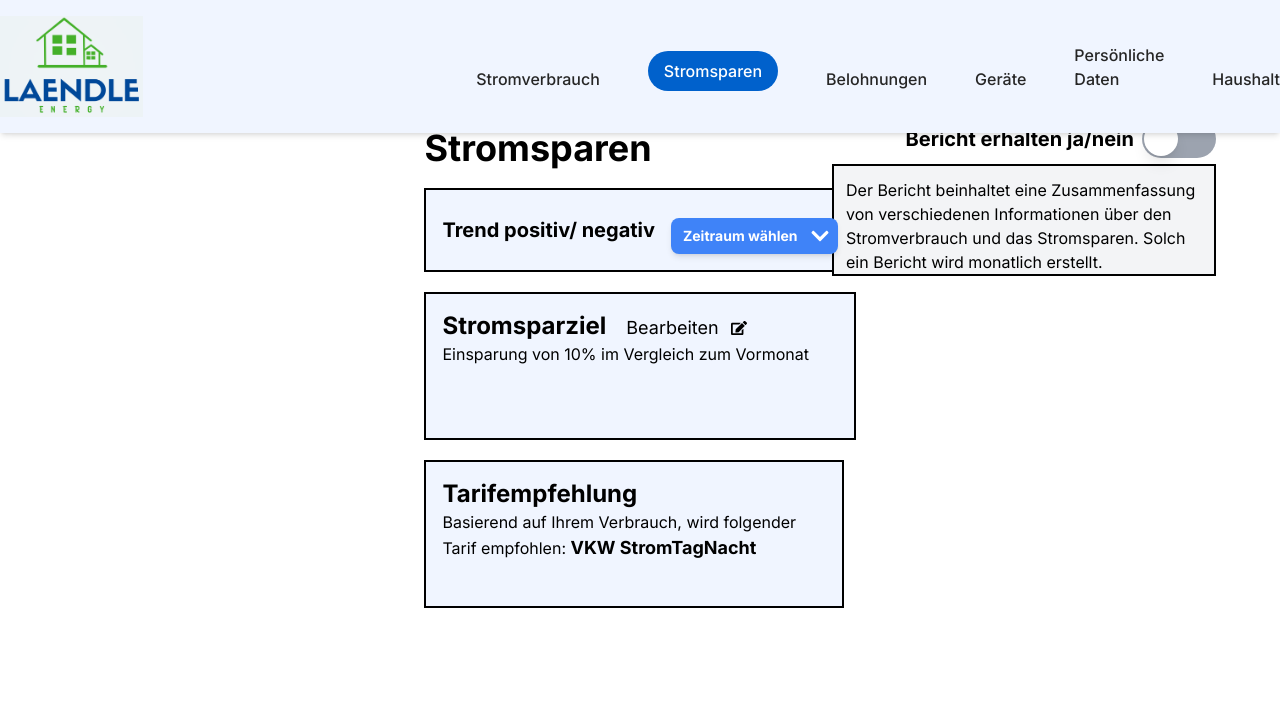
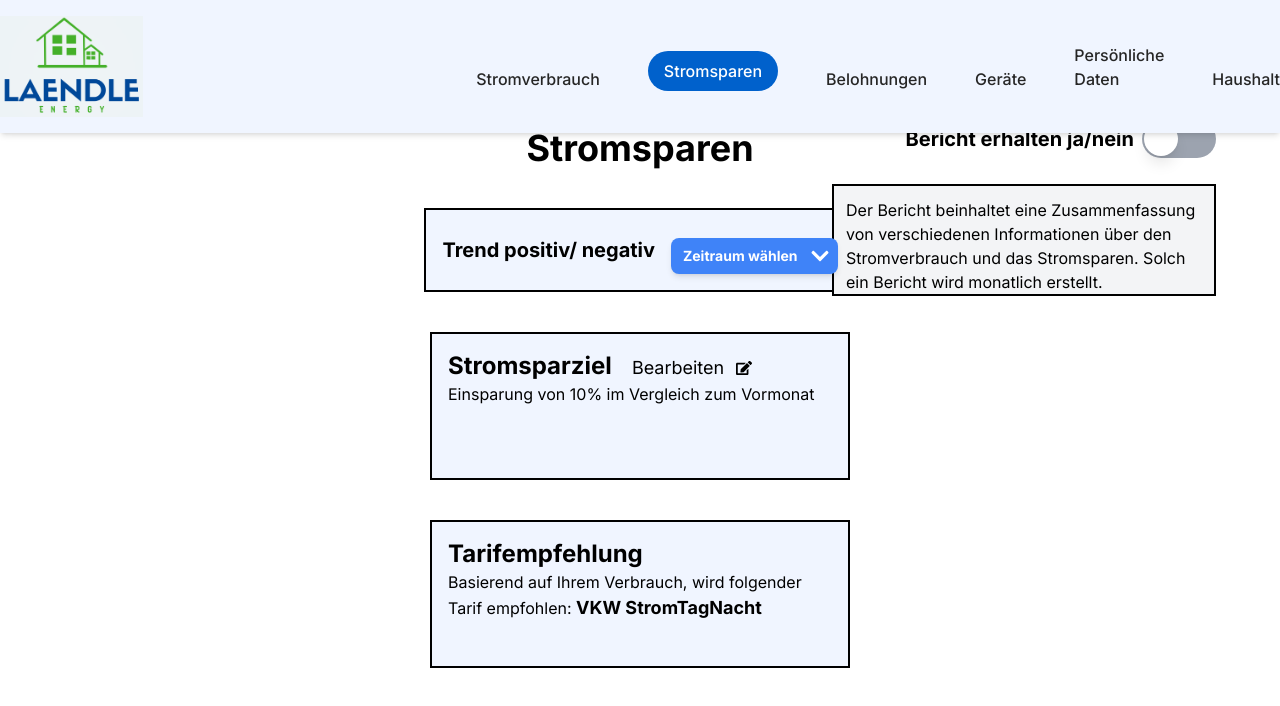
Before and after one commit to LaendleEnergy/SmartMeterUI, a Next.js app: page /pages/energy-saving in a window 1280 px wide. Shown: the top 706 px of the page. Built offline with nearby package versions, Linux system fonts and the light colour scheme.

Commit message:
energy saving page ui

```diff
--- a/src/app/pages/energy-saving/page.tsx
+++ b/src/app/pages/energy-saving/page.tsx
@@ -7,8 +7,7 @@
   return (
     <div className="EnergySaving">
       <header><Navigation /></header>
-      <div className="flex-col flex justify-center items-center py-[10%]">
-        <div className="space-y-5">
+      <div className="flex-col flex justify-center items-center space-y-10 py-[10%]">
         <div className="text-4xl font-bold">Stromsparen</div>
         <div className="space-y-6 fixed top-[15%] right-[5%]">
           <div className="inline-flex items-center fixed top-[15%] right-[5%] space-x-2">
@@ -52,6 +51,5 @@
         </div>
       </div>
     </div>
-    </div>
   );
 }
```
Lines whose indentation alone changed are shown as unchanged.
